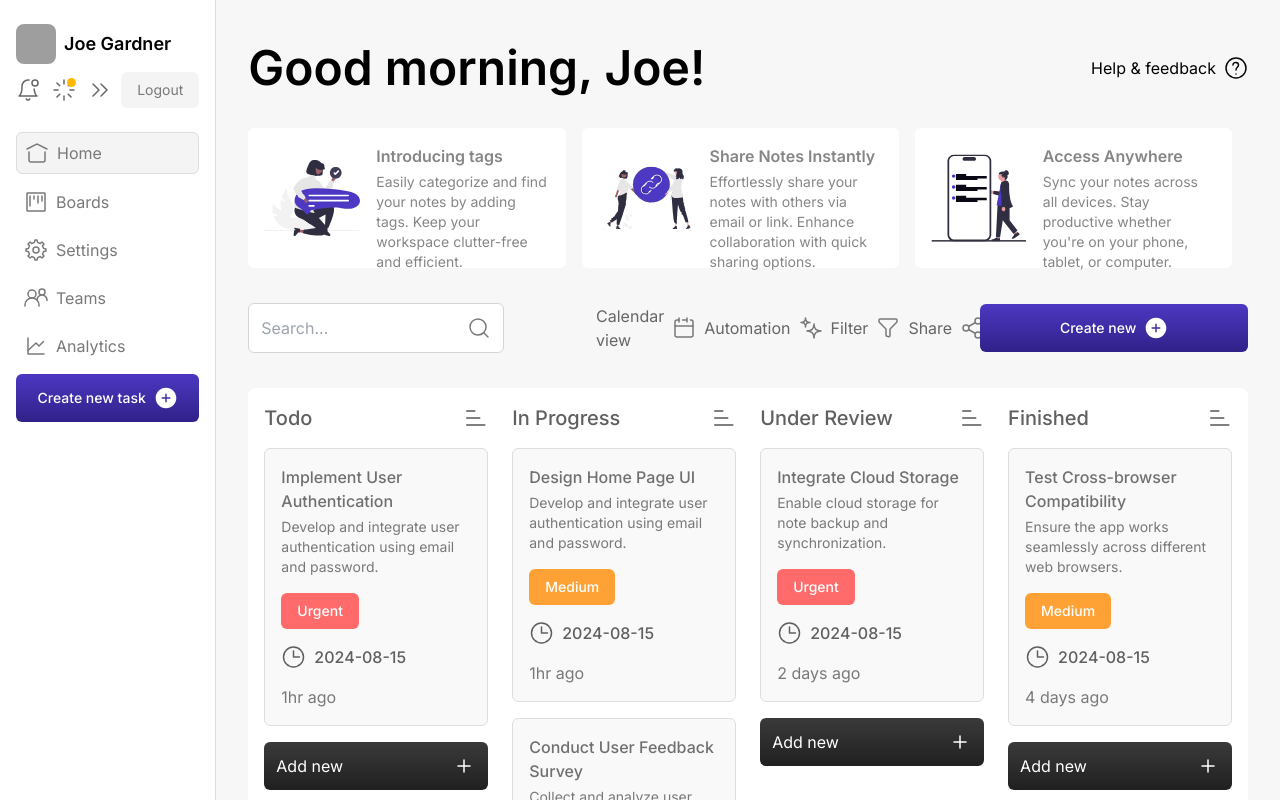
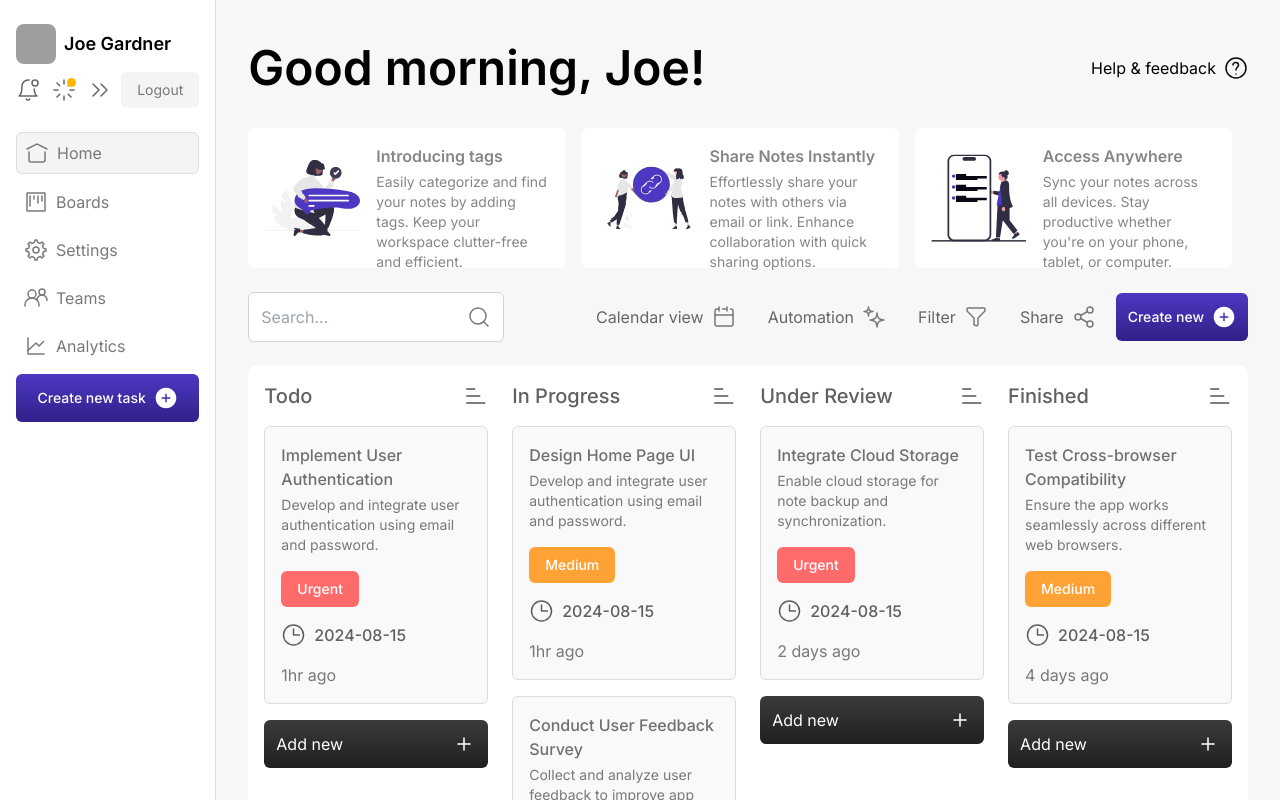
Before and after one commit to ritiksaxena124/trello-app-clone, a Next.js app in the folder client/: page /dashboard in a window 1280 px wide. Shown: the top 800 px of the page. Built offline with nearby package versions, Linux system fonts and the light colour scheme; grey boxes are pictures that could not be loaded.

Commit message:
primary button css fixed
Signed-off-by: ritiksaxena124 <ritiksaxena124@gmail.com>

```diff
--- a/client/src/components/Button/PrimaryBtn.tsx
+++ b/client/src/components/Button/PrimaryBtn.tsx
@@ -15,7 +15,7 @@ export default function PrimaryBtn({
     <button
       onClick={onClick}
       type={type}
-      className="w-full bg-gradient-btn-primary rounded-md text-sm text-white font-medium p-3 flex items-center gap-2 justify-center cursor-pointer"
+      className="w-full flex-1 bg-gradient-btn-primary rounded-md text-sm text-white font-medium p-3 flex items-center gap-2 justify-center cursor-pointer"
     >
       <span>{title}</span>
       {icon && (
```
